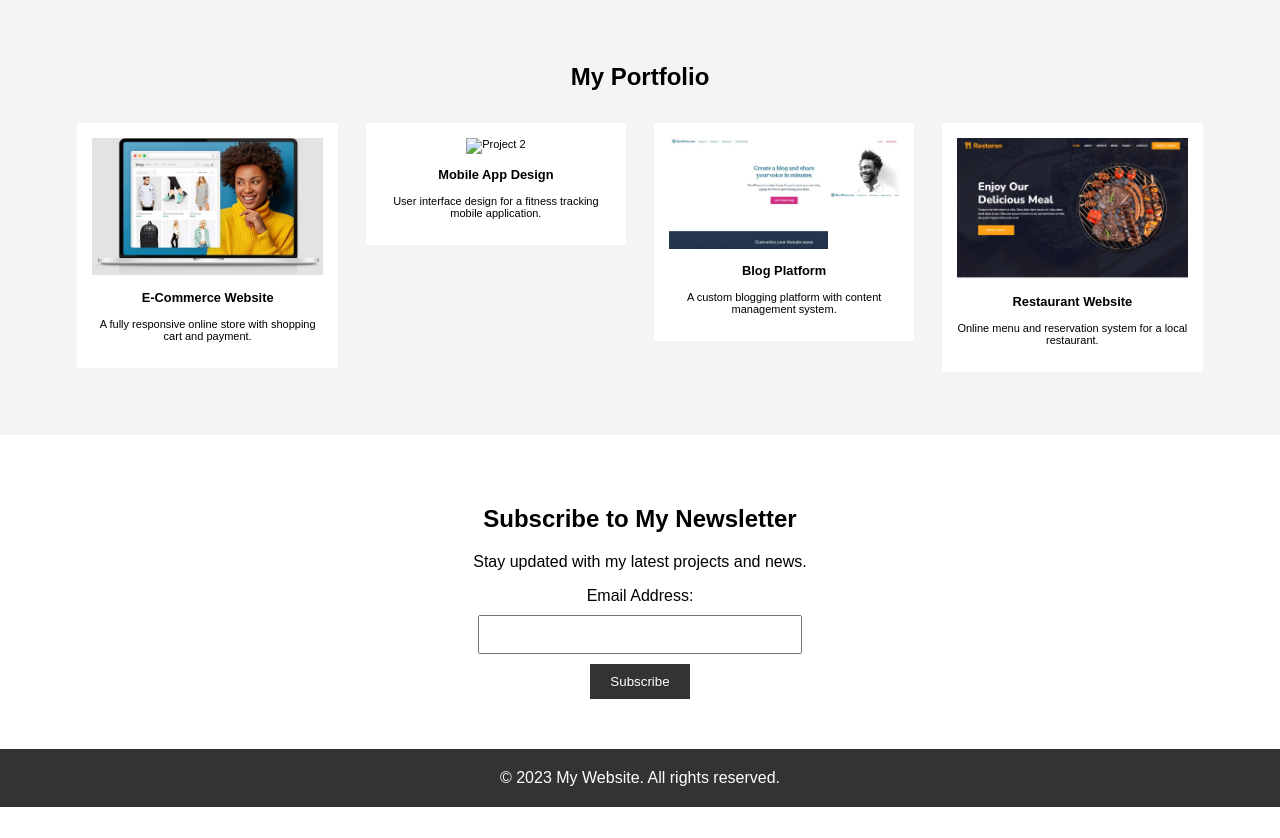
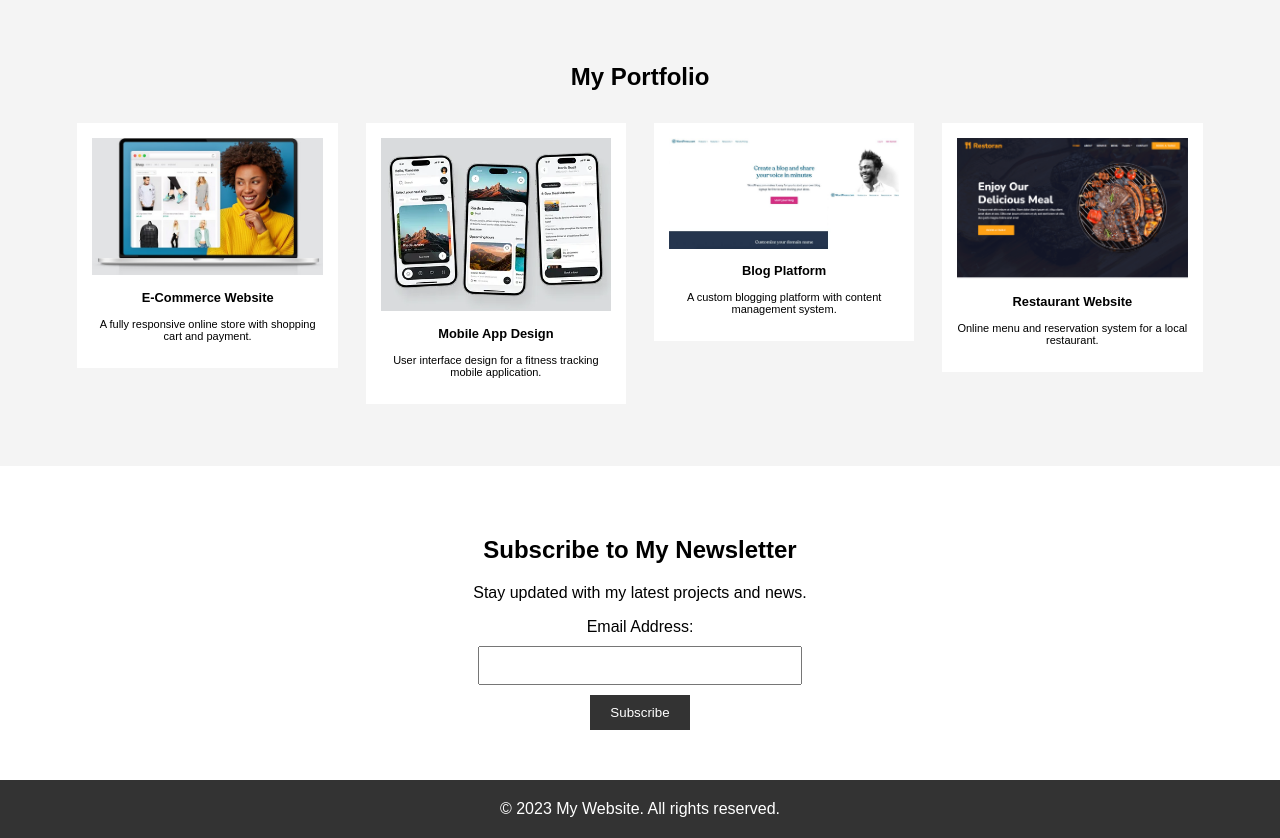
Before and after one commit to Philip-Bargin/ART277-2025-2, a plain HTML site: page home_exercise2/index.html in a window 1280 px wide. Shown: the part 880-1718 px from the top of the page. Before the commit the page ends 1687 px from the top, so only its background shows below. Drawn offline with Linux system fonts and the light colour scheme.

Commit message:
Changes to home page portfolio

```diff
--- a/home_exercise2/index.html
+++ b/home_exercise2/index.html
@@ -48,7 +48,7 @@
                 <p>A fully responsive online store with shopping cart and payment.</p>
             </div>
             <div style="display: inline-block; width: 21%; margin: 1%; background-color: white; padding: 15px; box-sizing: border-box; vertical-align: top;">
-                <img src="mobile_app.webp" alt="Project 2" style="width: 100%; height: auto;">
+                <img src="mobile-app.webp" alt="Project 2" style="width: 100%; height: auto;">
                 <h3>Mobile App Design</h3>
                 <p>User interface design for a fitness tracking mobile application.</p>
             </div>
```
